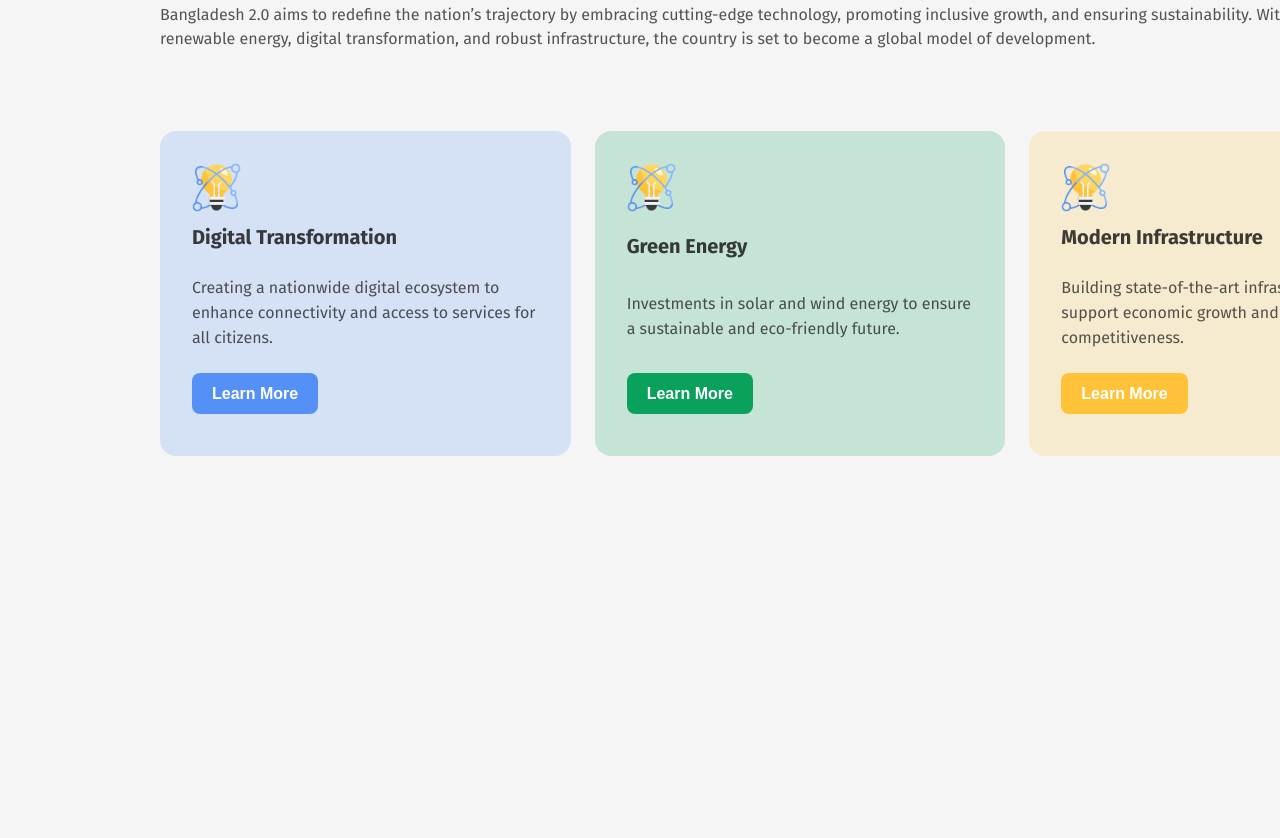
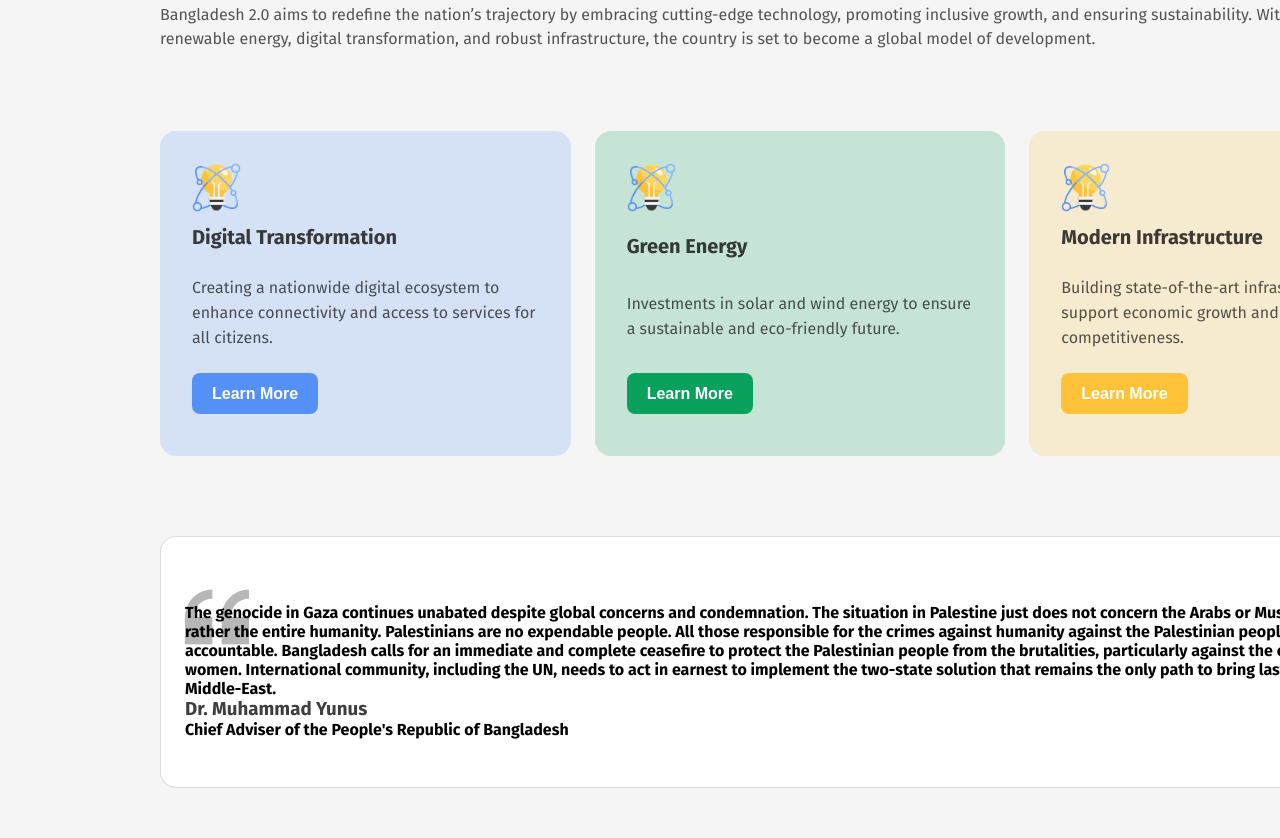
Before and after one commit to mdmahfuz307/Bangladesh-2.0-Website, a plain HTML site: page index.html in a window 1280 px wide. Shown: the part 1297-2135 px from the top of the page. Before the commit the page ends 1833 px from the top, so only its background shows below. Drawn offline with Linux system fonts and the light colour scheme.

Commit message:
Quote Section

```diff
--- a/index.html
+++ b/index.html
@@ -84,3 +84,13 @@
 
             </div>
         </section>
+
+
+        <section class="quote-section">
+            <div class="quote-content">
+                <img src="assets/quote-bg.png" alt="">
+                <p class="quote-description">The genocide in Gaza continues unabated despite global concerns and condemnation. The situation in Palestine just does not concern the Arabs or Muslims at large rather the entire humanity. Palestinians are no expendable people. All those responsible for the crimes against humanity against the Palestinian people must be held accountable. Bangladesh calls for an immediate and complete ceasefire to protect the Palestinian people from the brutalities, particularly against the children and women. International community, including the UN, needs to act in earnest to implement the two-state solution that remains the only path to bring lasting peace in the Middle-East.</p>
+                <h3>Dr. Muhammad Yunus</h3>
+                <p class="quote-author">Chief Adviser of the People's Republic of Bangladesh</p>
+            </div>
+        </section>
--- a/style.css
+++ b/style.css
@@ -230,3 +230,24 @@ border: none;
     text-align:left;
     margin: 10px 0px;
 }
+
+
+.quote-section {
+    padding-bottom: 50px;
+}
+
+.quote-content h3 {
+    color: rgba(14, 14, 14, 0.8);
+}
+
+.quote-content {
+    box-sizing: border-box;
+    border: 1px solid rgba(14, 14, 14, 0.15);
+    border-radius: 16px;
+    padding: 48px 24px 48px 24px;
+    background: rgb(255, 255, 255);
+}
+
+.quote-description {
+    margin-top: -50px;
+}
```
